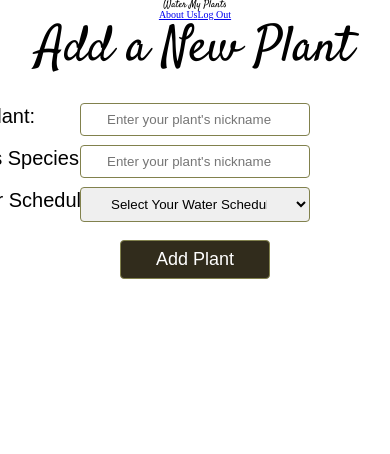
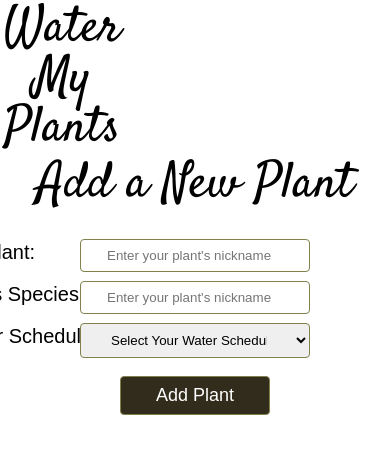
Before and after one commit to water-my-plants-6/front-end, a React (Create React App) app in the folder water-plants/: page /addplant in a window 390 px wide. Shown: the top 454 px of the page. Built offline with nearby package versions, Linux system fonts and the light colour scheme; a web font is replaced by a local one.

Commit message:
Fixed the navigation bar, need to fix all CSS for different viewports using media queries

```diff
--- a/water-plants/src/components/Navigation.js
+++ b/water-plants/src/components/Navigation.js
@@ -1,95 +1,50 @@
 import React from 'react';
-import styled from 'styled-components'
+import styled from 'styled-components';
 
-const NavBar = styled.section `
+const Header = styled.header `
+    width: 100%;
+    height: 100%;
+`
+const NavContainer = styled.div `
+    display: flex;
+    algin-items: center;
+`
+const Title = styled.h1 `
+    font-size: 5rem;
+    margin-top: 1%;
+    padding-left: 1%;
+`
+const Navs = styled.nav `
+    width: 22rem;
+    margin-left: 70%;
+    font-size: 2.9rem;
+    display: flex;
+    justify-content: space-evenly;
+    line-height: 7.2rem;
 
-    @media(min-width: 400px) {
-        display: flex;
-        flex-direction: row
-    }
-    @media(min-width: 700px) {
-        display: flex;
-        flex-direction: row;
-    }
+`
+const Anchor = styled.a `
+    text-decoration: none;
+    color: black;
+    background-color: #81814D;
+    font-family: 'Satisfy',cursive;
+    padding: 0.6rem;
 
-    @media(min-width: 800px) {
-        display: flex;
-        flex-direction: row;
+    &:hover {
+        background-color: #687158;
     }
 `
-const Title = styled.div `
-    @media(min-width: 400px) {
-        margin-top: 1%;
-        font-size: 3rem;
-        padding-left: 1%;
-    }
-    @media(min-width: 700px) {
-        margin-top: 1%;
-        font-size: 4rem;
-        padding-left: 1%;
-    }
-    @media(min-width: 800px) {
-        margin-top: 1%;
-        font-size: 5rem;
-        padding-left: 1%;
-    }
-`
-const Nav = styled.nav `
-    @media(min-width: 400px) {
-        margin-top: 2%;
-        padding-left: 26%;
-    }
-    @media(min-width: 700px) {
-        maring-top: 2%;
-        padding-left: 42%;
-    }
-    @media(min-width: 800px) {
-        margin-top: 1%;
-        padding-left: 63%;
-    }
-`
-const Anchor = styled.a `
-    &:hover {
-        background-color:#687158;
-    }
-    @media(min-width: 400px) {
-        text-decoration: none;
-        text-align: center;
-        padding: 14px 16px;
-        background-color: #81814D;
-        color: black;
-        font-size: 1.5rem;
-        font-family: 'Satisfy', cursive;
-    }
-    @media(min-width: 700px) {
-        text-decoration: none;
-        text-align: center;
-        padding: 14px 16px;
-        background-color:#81814D;
-        color: black;
-        font-size: 1.9rem;
-        font-family: 'Satisfy', cursive;
-    }
-    @media(min-width: 800px) {
-        text-decoration: none;
-        text-align: center;
-        padding: 14px 16px;
-        background-color:#81814D;
-        color: black;
-        font-size: 2.9rem;
-        font-family: 'Satisfy', cursive;
-    }
-`
+
 export default function Navigation () {
     return(
-        <NavBar>
-            <Title>
-                <h1>Water My Plants</h1>
-            </Title>
-            <Nav>
-                <Anchor href="about.html">About Us</Anchor>
-                <Anchor href="/">Log Out</Anchor>
-            </Nav>
-        </NavBar>
+        <Header>
+            <NavContainer>
+                <Title>Water My Plants</Title>
+                <Navs>
+                    <Anchor href="about.html">About Us</Anchor>
+                    <Anchor href="/">Log Out</Anchor>
+                </Navs>
+            </NavContainer>
+       </Header>
     )
 }
--- a/water-plants/src/components/PlantForm.js
+++ b/water-plants/src/components/PlantForm.js
@@ -1,5 +1,5 @@
 import React, {useState} from "react";
-import {Modal, ModalHeader,ModalBody} from "reactstrap"
+import {Modal, ModalHeader,ModalBody} from "reactstrap";
 import styled from "styled-components";
 
 const Title = styled.h1 `
```
